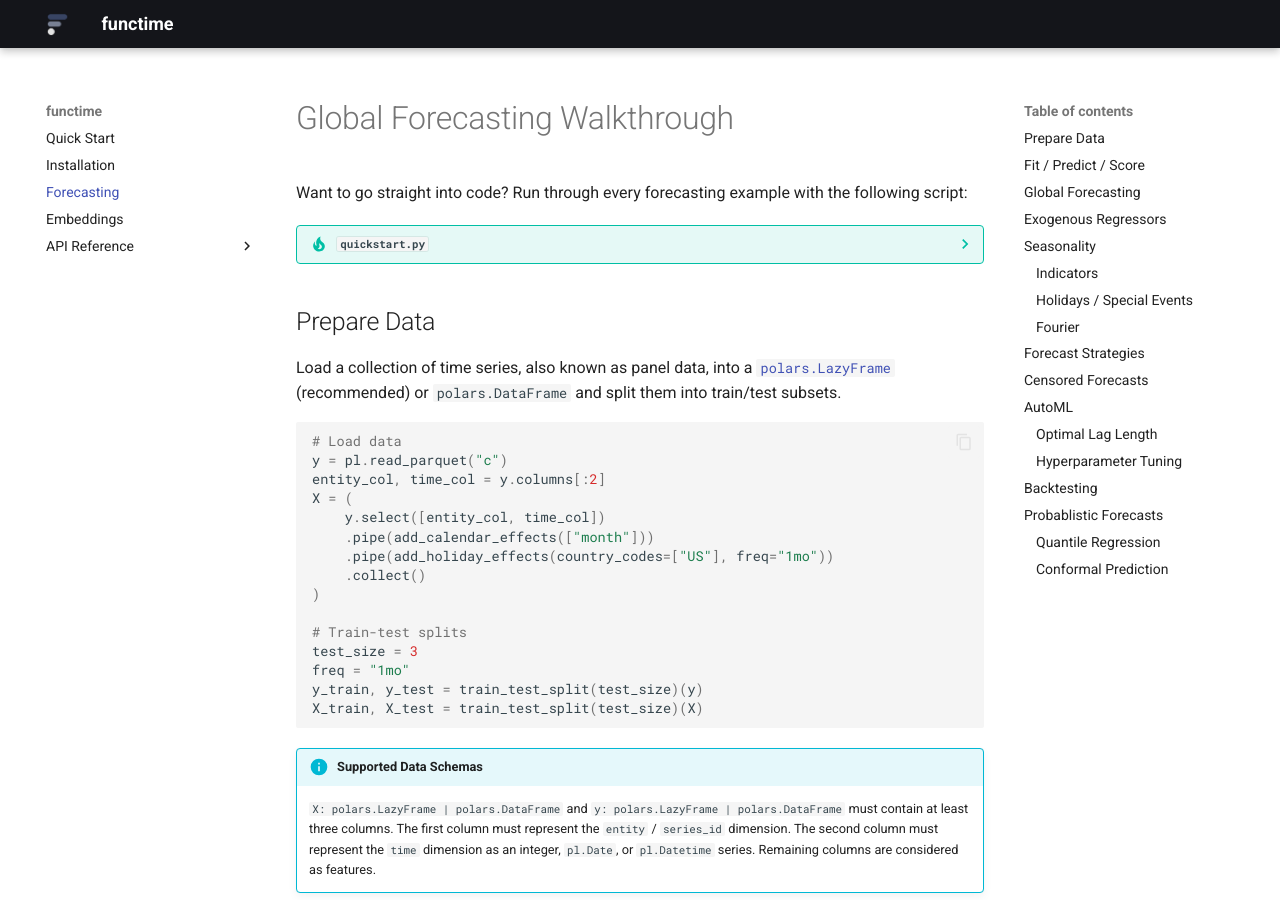
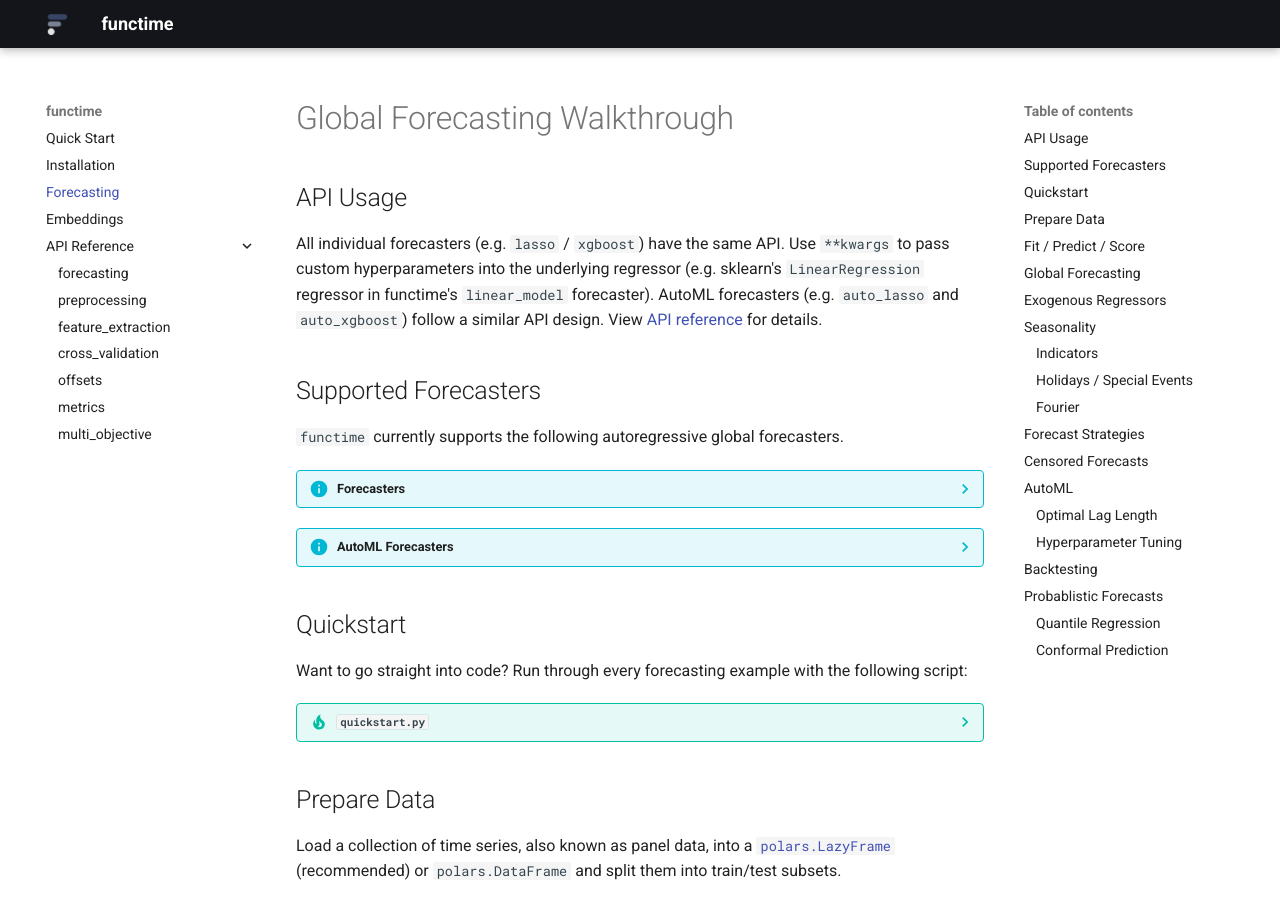
Before and after one commit to functime-org/functime, an MkDocs documentation site: the page built from docs/forecasting.md, in a window 1280 px wide and 900 px high. Built offline with MkDocs 1.6.1 and Material for MkDocs 9.7.7, drawn with Linux system fonts in a browser that asks for light colours.

Commit message:
docs: Add list of support forecasters

```diff
--- a/docs/forecasting.md
+++ b/docs/forecasting.md
@@ -1,4 +1,37 @@
 # Global Forecasting Walkthrough
+
+## API Usage
+
+All individual forecasters (e.g. `lasso` / `xgboost`) have the same API. Use `**kwargs` to pass custom hyperparameters into the underlying regressor (e.g. sklearn's `LinearRegression` regressor in functime's `linear_model` forecaster). AutoML forecasters (e.g. `auto_lasso` and `auto_xgboost`) follow a similar API design. View [API reference](/ref/forecasting/) for details.
+## Supported Forecasters
+
+`functime` currently supports the following autoregressive global forecasters.
+
+??? info "Forecasters"
+
+    - `ann`
+    - `catboost`
+    - `censored_model`
+    - `elastic_net`
+    - `flaml_lightgbm`
+    - `knn`
+    - `lasso`
+    - `lightgbm`
+    - `linear_model`
+    - `ridge`
+    - `xgboost`
+    - `zero_inflated_model`
+
+??? info "AutoML Forecasters"
+
+    - `auto_elastic_net`
+    - `auto_knn`
+    - `auto_lasso`
+    - `auto_lightgbm`
+    - `auto_linear_model`
+    - `auto_ridge`
+
+## Quickstart
 
 Want to go straight into code? Run through every forecasting example with the following script:
 
--- a/mkdocs.yml
+++ b/mkdocs.yml
@@ -10,6 +10,7 @@
   features:
     - content.code.copy
     - content.tabs.link
+    - navigation.expand
 
 plugins:
   - mkdocstrings:
```
Also changed, not shown: docs/ref/forecasting.md (+1 -3 lines).
